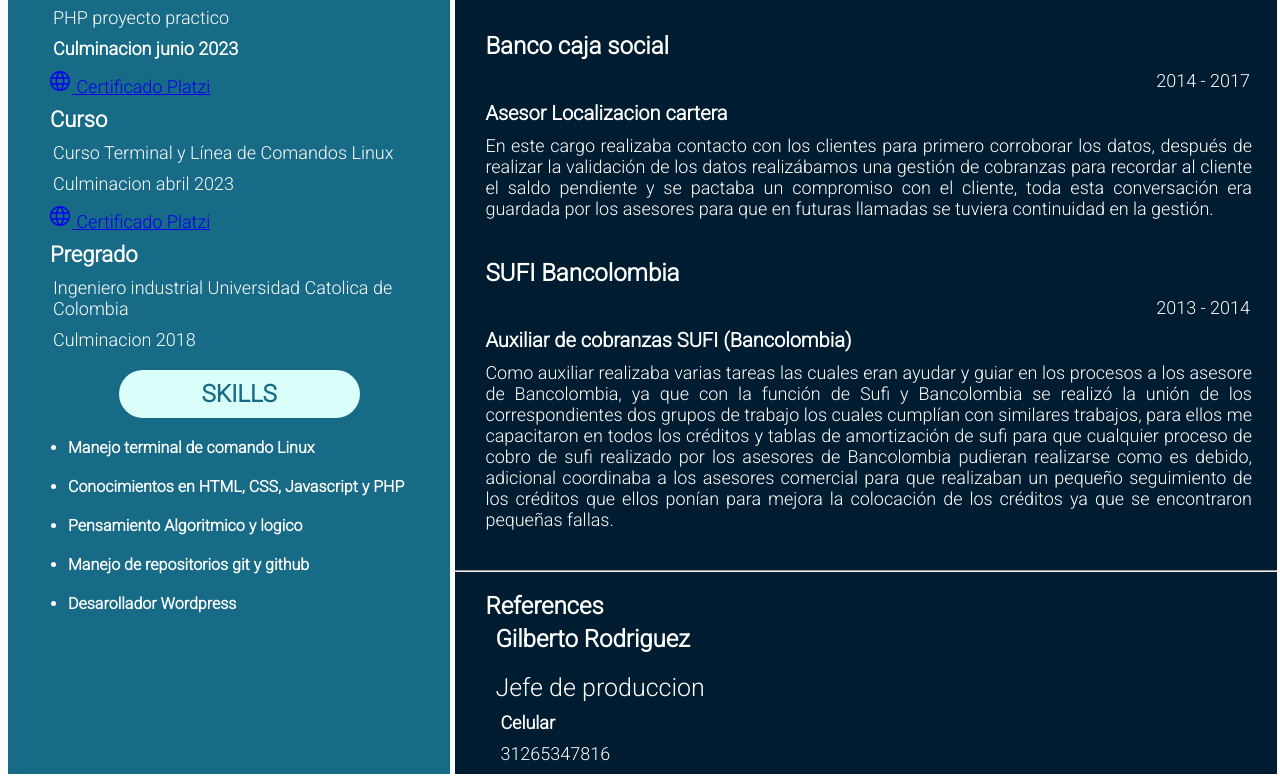
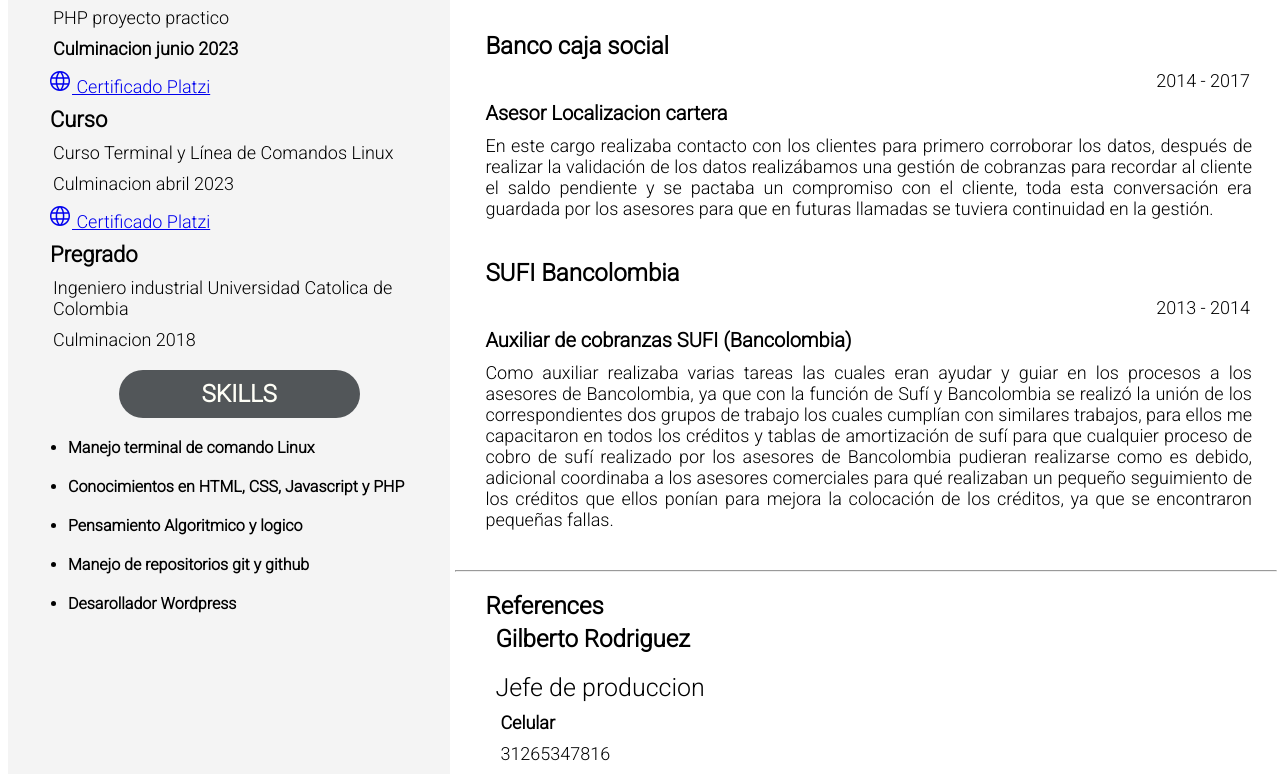
Before and after one commit to miguladg/Curriculun-2, a plain HTML site: page index.html in a window 1280 px wide. Shown: the part 600-1382 px from the top of the page. Drawn offline with nearby package versions, Linux system fonts and the light colour scheme.

Commit message:
cambio de colores

```diff
--- a/index.html
+++ b/index.html
@@ -11,7 +11,7 @@
     <link href="https://fonts.googleapis.com/css2?family=Karla:wght@300&family=Quicksand&family=Roboto:wght@300&display=swap" rel="stylesheet">
     <link rel="stylesheet" href="https://fonts.googleapis.com/css2?family=Material+Symbols+Outlined:opsz,wght,FILL,GRAD@20..48,100..700,0..1,-50..200" />
     <link rel="stylesheet" href="https://fonts.googleapis.com/css2?family=Material+Symbols+Outlined:opsz,wght,FILL,GRAD@48,400,0,0" />
-    <title>Document</title>
+    <title>Curriculungit</title>
 </head>
 <body>
     <div class="container">
@@ -53,11 +53,11 @@
      </div>
      <div class="right">
         <h1>Miguel Angel <br> Duarte G</h1>
-            <h4 class="subTitulo">Desarrollador Wordpress fronter</h4>
-        <p class="experience-titel" id="header"> WORK EXPERIENCE </p>
+        <h4 class="subTitulo">Desarrollador Wordpress fronter</h4>
+        <p class="experience-titel" id="header"> <strong> WORK EXPERIENCE </strong></p>
         <hr class="line" width="">
         <h4 class="experience-right">Desarrollo de E-commerce</h4>
-        <p class="date">2018 - 2023</p>
+        <p class="date"> 2018 - 2023</p>
         <h4 class="experience-right"><strong>SOMINA ODONTOLOGIA</strong></h4>
         <h6>Desarrollo de E-commerce</h6>
         <p class="text">Comencé este proyecto en una empresa cuando trabajaba en el área de operaciones. Operaba una máquina CNC y diseñaba en 3D. Esta empresa fabrica productos dentales y piezas de repuesto para unidades dentales. Me enfoqué en mejorar la situación financiera vendiendo estos productos directamente a los clientes finales. He vendido con éxito estos productos y he adquirido valiosos conocimientos sobre comercio electrónico. Estudié cómo construir un sitio web con Wordpress en Platzi y adquirí habilidades en HTML, CSS y Javascript. También incursioné en PHP y Javascript para superar desafíos con Wordpress. Disfruto programar en JavaScript y HTML, e incluso creé un servidor utilizando C++ y Node.js.</p>
@@ -68,7 +68,7 @@
         <h4 class="experience-right">SUFI Bancolombia</h4>
         <p class="date">2013 - 2014</p>
         <h6>Auxiliar de cobranzas SUFI (Bancolombia)</h6>
-        <p class="text">Como auxiliar realizaba varias tareas las cuales eran ayudar y guiar en los procesos a los asesore de Bancolombia, ya que con la función de Sufi y Bancolombia se realizó la unión de los correspondientes dos grupos de trabajo los cuales cumplían con similares trabajos, para ellos me capacitaron en todos los créditos y tablas de amortización de sufi para que cualquier proceso de cobro de sufi realizado por los asesores de Bancolombia pudieran realizarse como es debido, adicional coordinaba a los asesores comercial para que realizaban un pequeño seguimiento de los créditos que ellos ponían para mejora la colocación de los créditos ya que se encontraron pequeñas fallas.</p>
+        <p class="text">Como auxiliar realizaba varias tareas las cuales eran ayudar y guiar en los procesos a los asesores de Bancolombia, ya que con la función de Sufí y Bancolombia se realizó la unión de los correspondientes dos grupos de trabajo los cuales cumplían con similares trabajos, para ellos me capacitaron en todos los créditos y tablas de amortización de sufí para que cualquier proceso de cobro de sufí realizado por los asesores de Bancolombia pudieran realizarse como es debido, adicional coordinaba a los asesores comerciales para qué realizaban un pequeño seguimiento de los créditos que ellos ponían para mejora la colocación de los créditos, ya que se encontraron pequeñas fallas.</p>
         <hr class="line">
 
 
--- a/style.css
+++ b/style.css
@@ -8,13 +8,13 @@
   .left {
     width: 100%;
     text-align: center;
-    background-color: #176B87;
+    background-color: rgb(244 244 244);
 
   }
 
   .right {
     /* Estilos para la columna derecha */
-    background-color: #001C30;
+    background-color: rgb(255 255 255);
   }
 /* Media query para dispositivos con un ancho máximo de 768px (por ejemplo, tablets y móviles) */
 
@@ -22,13 +22,13 @@
    margin-top: 10px;
    border-radius: 100%;
    width: 221px;
-   border-top: 1px solid #369;
+   border-top: 1px solid rgb(22, 45, 68);
   }
 p {
   padding-left: 20px;
   text-align: left;
   margin: 25px;
-  color: white;
+  color: black;
   font-size: 18px;
 }
 
@@ -48,20 +48,20 @@ h1{
   text-align: left;
   margin-left: 40px;
   margin-bottom: 0%;
-  color: white;
+  color: black;
 }
 
 h3{
   text-align: left;
   margin-left: 7%;
-  color: white;
+  color: black;
   font-size: 22px;
   margin-top: 8px;
   margin-bottom: 7px;
   margin-left: 42px;
 }
 h4{
-  color: white;
+  color: black;
   text-align: left;
   font-size: 24px;
   margin-top: 5px;
@@ -77,14 +77,14 @@ color:;
 li{
   margin: 20px;
   text-align: left;
-  color: white;
+  color: black;
 }
 .title-radius{
   font-size: 24px;
   font-weight: bold;
-  color: #176B87;
+  color: rgb(254 254 246);
   text-align: center;
-  background-color: #DAFFFB;
+  background-color: rgb(82, 86, 89);
   padding: 10px;
   border-radius: 30px;
   width: 50%;
@@ -97,45 +97,45 @@ li{
     display:inline;
     margin-left: 40px;
     padding: 0px;
-    color: white;
+    color: black;
     font-size: 25px;
   }
   .line{
-  color: white;
+  color: black;
 
   }
 
 .experience-right{
   text-align: left;
-  color: white;
+  color: black;
   margin-top: 20px;
   margin-left: 30px;
   font-size: 24px;
   margin-bottom: 5px;
 }
 .experience-company{
-  color: white;
+  color: black;
   font-size: 20px;
   margin-left: 7%;
   margin-top: 25px;
   margin-bottom: 5px;
 }
 h6{
-  color: white;
+  color: black;
   margin-left: 30px;
   font-size: 20px;
   margin-bottom: 5px;
   margin-top: 10px;
 }
 .date{
-  color: white;
+  color: black;
   text-align: right;
   margin-right: 27px;
   margin-top: 10px;
   margin-bottom: 10px;
 }
 .text{
-  color: white ;
+  color: black ;
   margin-left: 10px;
   text-align: justify;
   margin-bottom: 40px;
@@ -145,7 +145,7 @@ h6{
   text-align: left;
   margin-left: 40px;
   margin-bottom: 20px;
-  color: white;
+  color: black;
 }
 
 hr{
```
